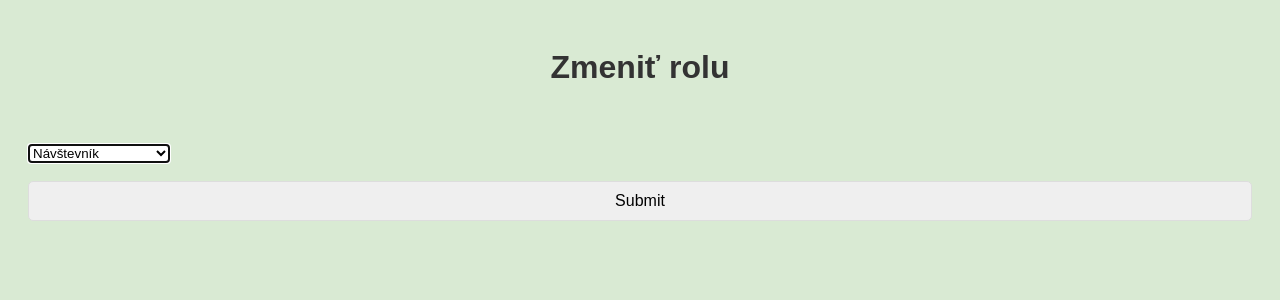
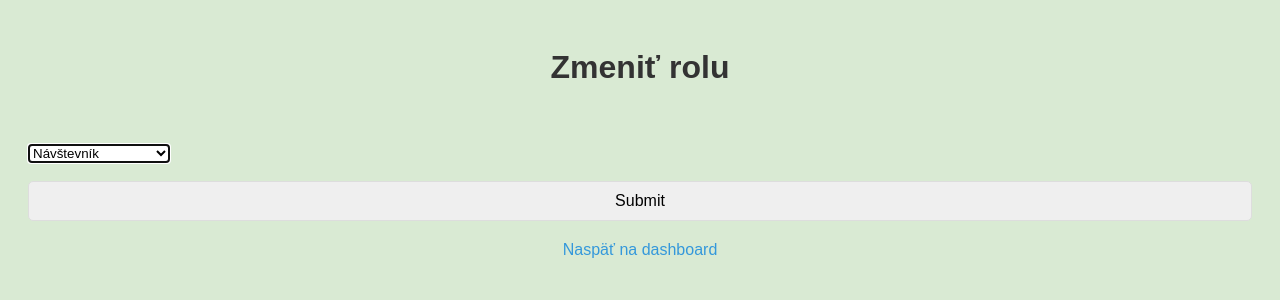
Before and after one commit to DanielMagdolen/ukf-2-team, a Python web app: template templates/edit_role.html in a window 1280 px wide. Shown: the top 300 px of the page. Run offline with Jinja, Linux system fonts and the light colour scheme; the template is opened without the code that fills it, so the values that code supplies are empty.

Commit message:
Doplnenie vrátenia naspäť

```diff
--- a/templates/edit_role.html
+++ b/templates/edit_role.html
@@ -24,6 +24,7 @@
       <form method="POST" id="zmena_role">
         <input type="submit" />
       </form>
+      <a href="{{ url_for('admin_dashboard') }}" class="back-link"> Naspäť na dashboard </a>
     </div>
   </body>
 
```
